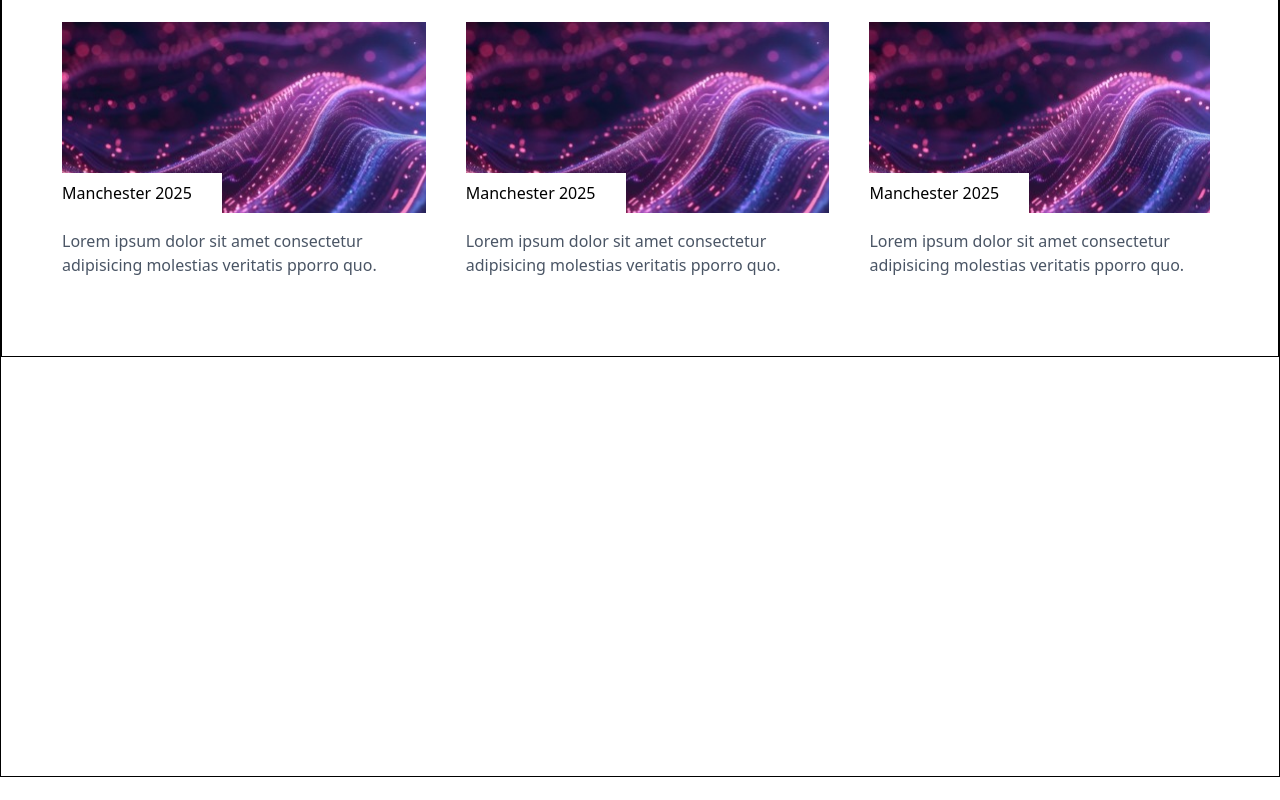
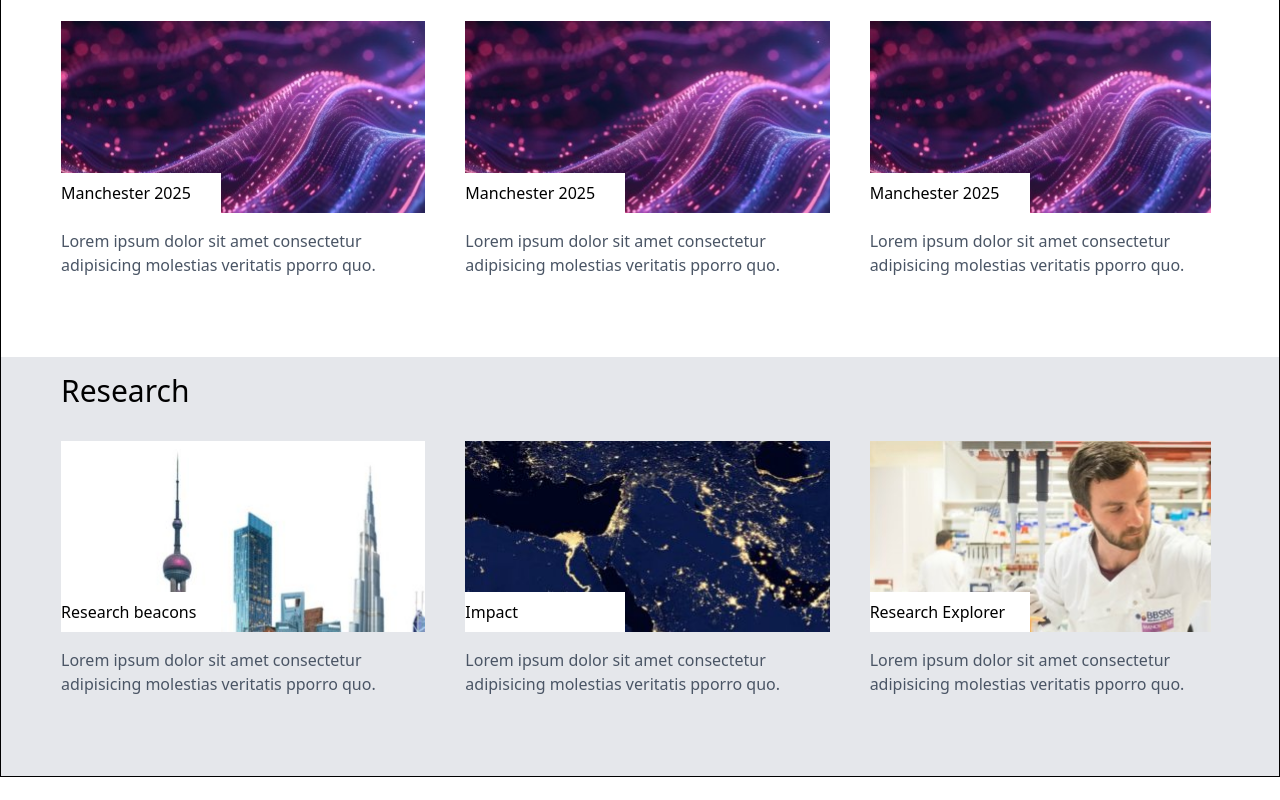
Before and after one commit to system-Barinda/Website-Cloning-Manchester, a website: page src/index.html in a window 1280 px wide. Shown: the part 923-1723 px from the top of the page. Before the commit the page ends 1700 px from the top, so only its background shows below. Drawn offline with nearby package versions, Linux system fonts and the light colour scheme.

Commit message:
the third of part is finished

```diff
--- a/src/index.html
+++ b/src/index.html
@@ -75,7 +75,7 @@
 
   </div>
 
-      <div class="study  h-[35%] w-auto flex flex-col border">
+      <div class="study  h-[35%] w-auto flex flex-col ">
         <h1 class="m-4 text-3xl ml-15">Popular links</h1>
         <div class=" h-[77%] w-[90%] ml-15 m-4 flex gap-10  ">
 
@@ -111,6 +111,43 @@
 
 
     </div>
+
+     <div class="study  h-[35%] w-auto flex flex-col  bg-gray-200">
+        <h1 class="m-4 text-3xl ml-15">Research</h1>
+        <div class=" h-[77%] w-[90%] ml-15 m-4 flex gap-10  ">
+
+            <div class="  h-auto w-[32%] ">
+                 <div class="min  h-[60%] w-auto bg-[url('./images/internationalcentres.jpeg')] object-cover flex">
+                  <button class="text-black h-10 w-40 bg-white text-start self-end cursor-pointer">Research beacons</button>
+                 </div>
+                 <h1 class="mt-4 text-gray-600 cursor-pointer">
+                  Lorem ipsum dolor sit amet consectetur adipisicing molestias veritatis pporro quo.
+                 </h1>
+          </div>
+
+           <div class="  h-auto w-[32%] ">
+                 <div class="min  h-[60%] w-auto bg-[url('./images/researchimpactpromo.jpeg')] object-cover flex">
+                  <button class="text-black h-10 w-40 bg-white text-start self-end cursor-pointer">Impact</button>
+                 </div>
+                 <h1 class="mt-4 text-gray-600 cursor-pointer">
+                  Lorem ipsum dolor sit amet consectetur adipisicing molestias veritatis pporro quo.
+                 </h1>
+          </div>
+
+           <div class="  h-auto w-[30%] ">
+                 <div class="min  h-[60%] w-auto bg-[url('./images/uomresearchpeoplerow.jpeg')] object-cover flex">
+                  <button class="text-black h-10 w-40 bg-white text-start self-end cursor-pointer">Research Explorer</button>
+                 </div>
+                 <h1 class="mt-4 text-gray-600 cursor-pointer">
+                  Lorem ipsum dolor sit amet consectetur adipisicing molestias veritatis pporro quo.
+                 </h1>
+          </div>
+
+          </div>
+
+
+
+    </div>
  <br>
   </div>
 </body>
```
Also changed, not shown: src/images/internationalcentres.jpeg (renamed from src/images/international-centres-7.11.18.jpeg), src/images/researchimpactpromo.jpeg (renamed from src/images/research-impact-promo-(500x298).jpeg), src/images/uomresearchpeoplerow.jpeg (renamed from src/images/uom-research-people-row.jpeg).
